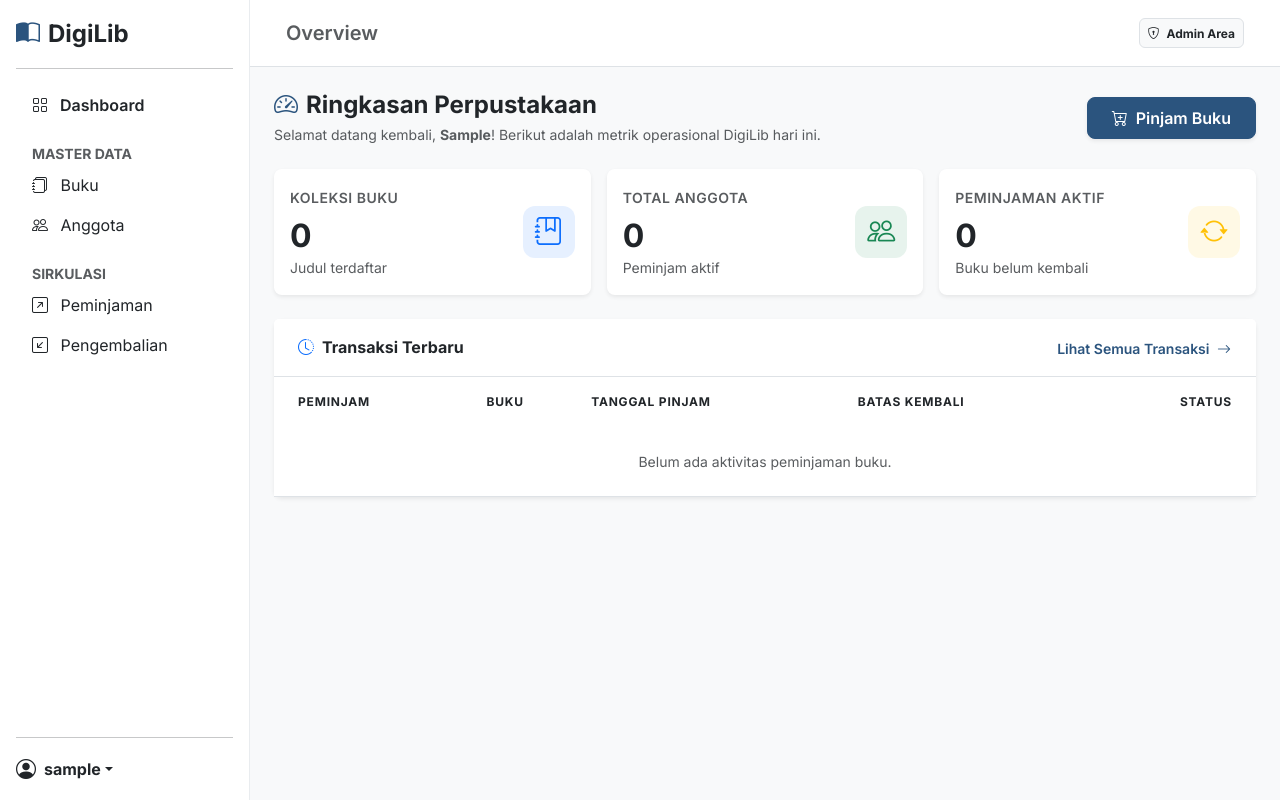
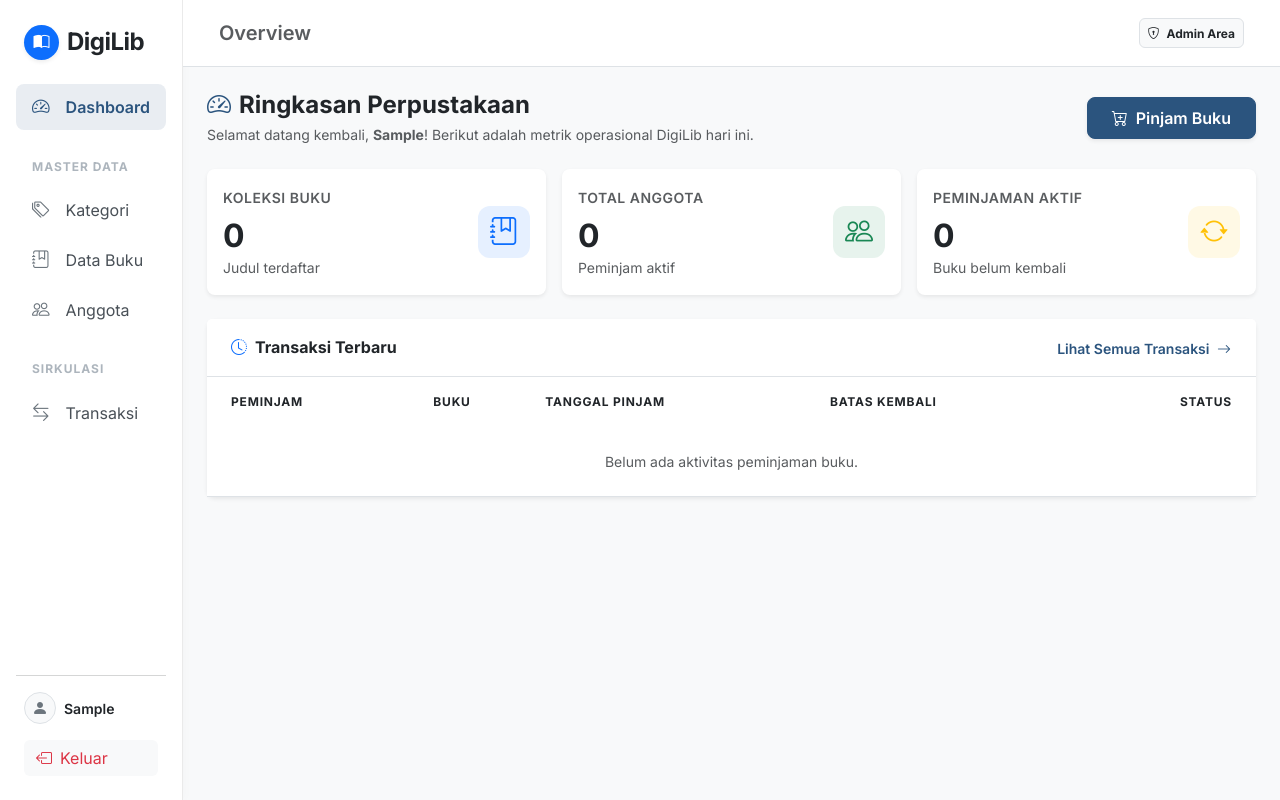
Before and after one commit to Hafizzz14/digital-library-management-system, a Django app: page /dashboard/ in a window 1280 px wide. Run offline with Django 5.2, Linux system fonts and the light colour scheme; the visitor is signed in with stand-in values (Sample User, id 1); data that the repository does not hold is empty.

Commit message:
refactor: improve sidebar navigation

```diff
--- a/templates/includes/sidebar.html
+++ b/templates/includes/sidebar.html
@@ -1,55 +1,124 @@
-<nav id="sidebar" class="d-flex flex-column p-3">
-    <a href="/" class="d-flex align-items-center mb-3 mb-md-0 me-md-auto text-decoration-none text-dark">
-        <i class="bi bi-book-half fs-4 me-2" style="color: var(--primary-color);"></i>
-        <span class="fs-4 fw-bold">DigiLib</span>
+<style>
+    /* Styling Navigasi Clean & Modern */
+    .digilib-sidebar {
+        min-height: 100vh;
+        background-color: #ffffff;
+        border-right: 1px solid #eaeaea;
+        box-shadow: 2px 0 10px rgba(0,0,0,0.02);
+    }
+
+    .sidebar-heading {
+        font-size: 0.75rem;
+        text-transform: uppercase;
+        letter-spacing: 1px;
+        color: #adb5bd;
+        font-weight: 700;
+        margin-top: 1.5rem;
+        margin-bottom: 0.75rem;
+        padding-left: 1rem;
+    }
+
+    .digilib-sidebar .nav-link {
+        color: #495057;
+        border-radius: 8px;
+        padding: 0.6rem 1rem;
+        margin-bottom: 0.25rem;
+        font-weight: 500;
+        transition: all 0.2s ease;
+        display: flex;
+        align-items: center;
+    }
+
+    .digilib-sidebar .nav-link i {
+        font-size: 1.1rem;
+        color: #6c757d;
+        transition: color 0.2s ease;
+    }
+
+    .digilib-sidebar .nav-link:hover {
+        background-color: #f8f9fa;
+        color: var(--primary-color, #2b547e);
+        transform: translateX(3px);
+    }
+
+    .digilib-sidebar .nav-link:hover i {
+        color: var(--primary-color, #2b547e);
+    }
+
+    /* Active State Styling */
+    .digilib-sidebar .nav-link.active {
+        background-color: rgba(43, 84, 126, 0.1);
+        color: var(--primary-color, #2b547e);
+        font-weight: 600;
+    }
+
+    .digilib-sidebar .nav-link.active i {
+        color: var(--primary-color, #2b547e);
+    }
+</style>
+
+<div class="digilib-sidebar p-3 d-flex flex-column">
+    <!-- Brand Logo -->
+    <a href="{% url 'dashboard' %}" class="d-flex align-items-center mb-4 mt-2 text-dark text-decoration-none px-2">
+        <div class="bg-primary text-white rounded-circle d-flex justify-content-center align-items-center me-2 shadow-sm" style="width: 35px; height: 35px;">
+            <i class="bi bi-book-half"></i>
+        </div>
+        <span class="fs-4 fw-bold" style="letter-spacing: -0.5px;">DigiLib</span>
     </a>
-    <hr>
+
     <ul class="nav nav-pills flex-column mb-auto">
+
+        <!-- Dashboard -->
         <li class="nav-item">
-            <a href="#" class="nav-link text-dark fw-semibold">
-                <i class="bi bi-grid me-2"></i> Dashboard
+            <a href="{% url 'dashboard' %}" class="nav-link {% if request.resolver_match.url_name == 'dashboard' %}active{% endif %}">
+                <i class="bi bi-speedometer2 me-3"></i>Dashboard
             </a>
         </li>
-        <li class="nav-item mt-3">
-            <small class="text-muted text-uppercase fw-bold px-3">Master Data</small>
-        </li>
+
+        <!-- Master Data Group -->
+        <li class="sidebar-heading">Master Data</li>
+
         <li>
-            <a href="#" class="nav-link text-dark">
-                <i class="bi bi-journals me-2"></i> Buku
+            <a href="{% url 'kategori_list' %}" class="nav-link {% if 'kategori' in request.resolver_match.url_name %}active{% endif %}">
+                <i class="bi bi-tags me-3"></i>Kategori
             </a>
         </li>
         <li>
-            <a href="#" class="nav-link text-dark">
-                <i class="bi bi-people me-2"></i> Anggota
-            </a>
-        </li>
-        <li class="nav-item mt-3">
-            <small class="text-muted text-uppercase fw-bold px-3">Sirkulasi</small>
-        </li>
-        <li>
-            <a href="#" class="nav-link text-dark">
-                <i class="bi bi-arrow-up-right-square me-2"></i> Peminjaman
+            <a href="{% url 'book_list' %}" class="nav-link {% if 'book' in request.resolver_match.url_name %}active{% endif %}">
+                <i class="bi bi-journal-bookmark me-3"></i>Data Buku
             </a>
         </li>
         <li>
-            <a href="#" class="nav-link text-dark">
-                <i class="bi bi-arrow-down-left-square me-2"></i> Pengembalian
+            <a href="{% url 'anggota_list' %}" class="nav-link {% if 'anggota' in request.resolver_match.url_name %}active{% endif %}">
+                <i class="bi bi-people me-3"></i>Anggota
+            </a>
+        </li>
+
+        <!-- Sirkulasi Group -->
+        <li class="sidebar-heading">Sirkulasi</li>
+
+        <li>
+            <a href="{% url 'transaksi_list' %}" class="nav-link {% if 'transaksi' in request.resolver_match.url_name or 'peminjaman' in request.resolver_match.url_name or 'pengembalian' in request.resolver_match.url_name %}active{% endif %}">
+                <i class="bi bi-arrow-left-right me-3"></i>Transaksi
             </a>
         </li>
     </ul>
-    <hr>
-    <div class="dropdown">
-        <a href="#" class="d-flex align-items-center text-dark text-decoration-none dropdown-toggle" data-bs-toggle="dropdown" aria-expanded="false">
-            <i class="bi bi-person-circle fs-5 me-2"></i>
-            <strong>{{ user.username }}</strong>
-        </a>
-        <ul class="dropdown-menu text-small shadow">
-            <li>
-                <form action="{% url 'logout' %}" method="post">
-                    {% csrf_token %}
-                    <button type="submit" class="dropdown-item text-danger">Logout</button>
-                </form>
-            </li>
-        </ul>
+
+    <hr class="text-muted">
+
+    <!-- User Profile & Logout -->
+    <div class="px-2 pb-2">
+        <div class="d-flex align-items-center mb-3">
+            <div class="bg-light border rounded-circle d-flex justify-content-center align-items-center me-2" style="width: 32px; height: 32px;">
+                <i class="bi bi-person-fill text-secondary"></i>
+            </div>
+            <div class="small fw-semibold text-truncate">{{ user.username|title }}</div>
+        </div>
+        <form method="post" action="{% url 'logout' %}" class="w-100">
+            {% csrf_token %}
+            <button type="submit" class="btn btn-light w-100 text-start text-danger fw-medium d-flex align-items-center border-0 hover-bg transition-all">
+                <i class="bi bi-box-arrow-left me-2"></i>Keluar
+            </button>
+        </form>
     </div>
-</nav>
+</div>
```
